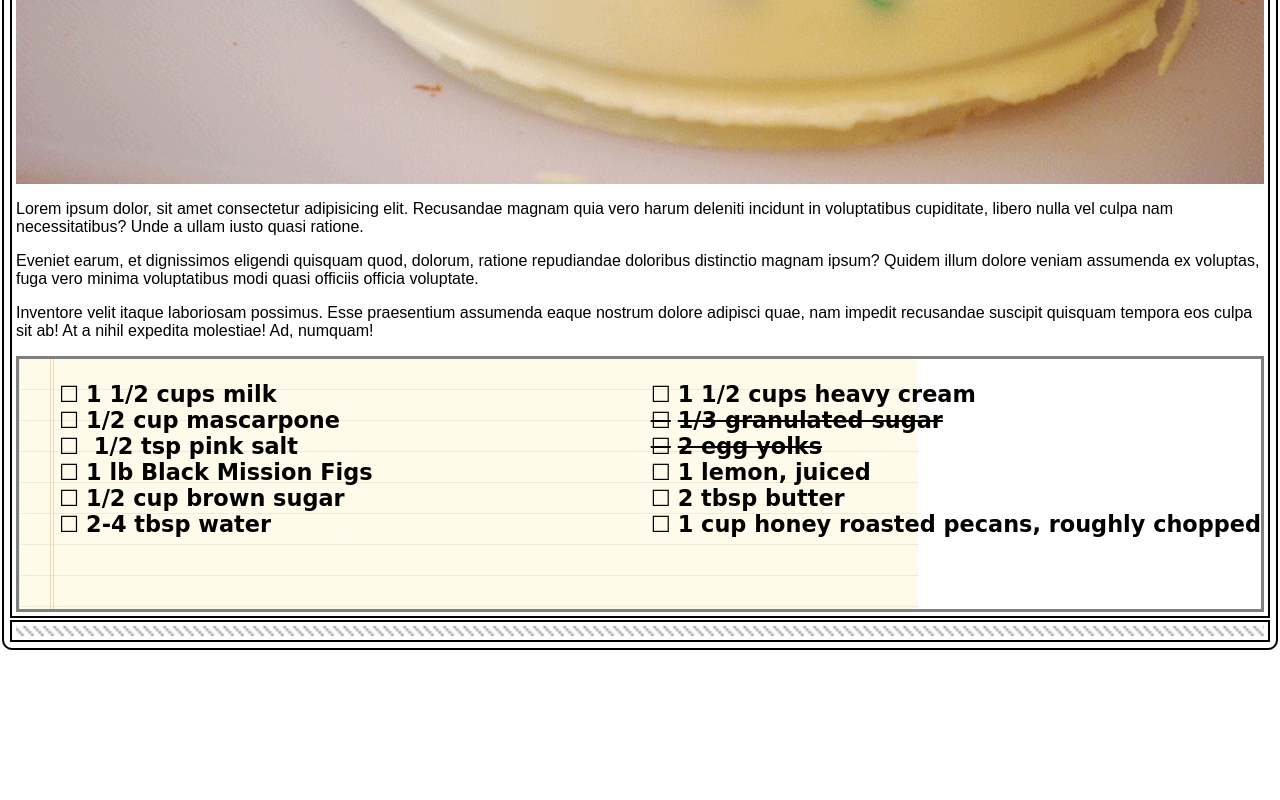
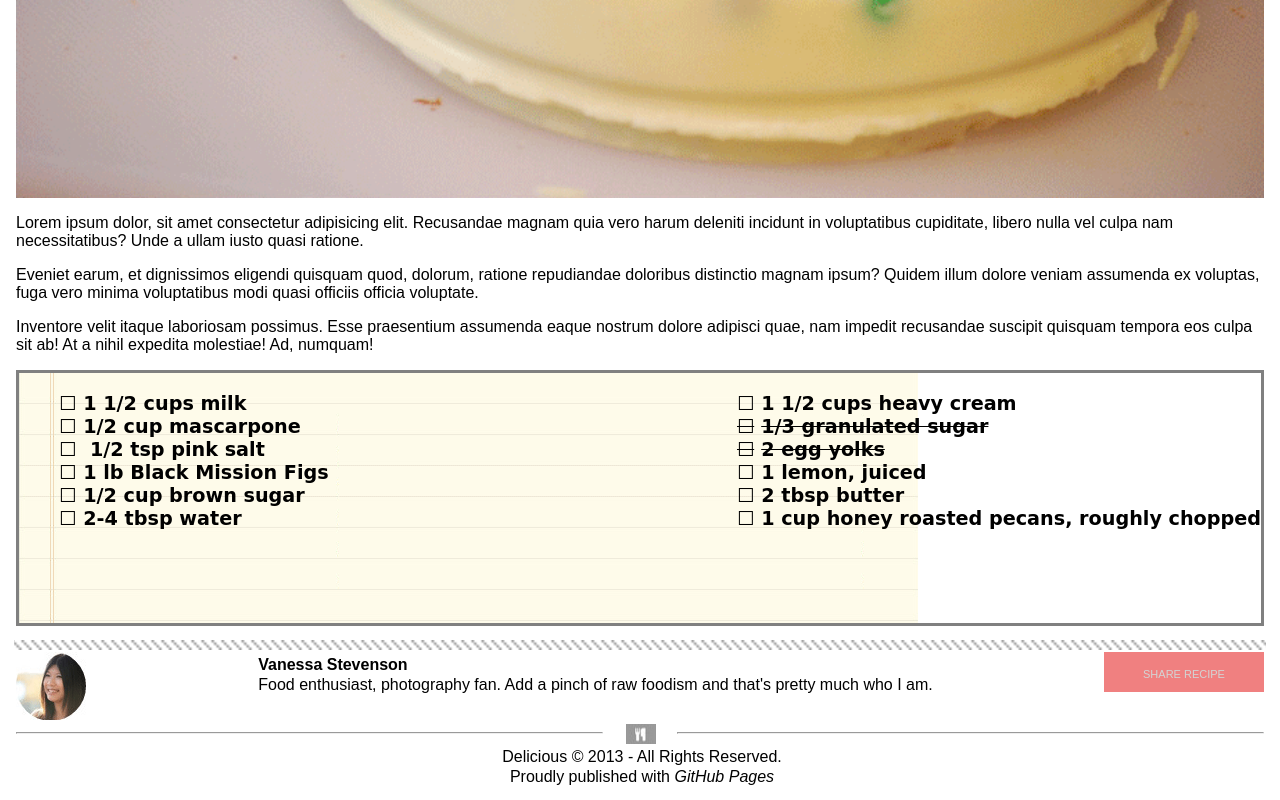
Before and after one commit to nojronatron/chocolate-pizza, a plain HTML site: page index.html in a window 1280 px wide. Shown: the part 876-1676 px from the top of the page. Before the commit the page ends 1528 px from the top, so only its background shows below. Drawn offline with Linux system fonts and the light colour scheme.

Commit message:
managed to get hrs and small logo to line up.

```diff
--- a/css/style.css
+++ b/css/style.css
@@ -3,12 +3,15 @@
 body, header, main, footer {
   font-family: Arial, Helvetica, sans-serif;
   font-size: 16px;
-  border: solid black 2px;
+  /* border: solid black 2px; */
   margin: 2px;
   padding: 4px;
 }
 body {
   border-radius: 10px;
+}
+div {
+  margin: 2px;
 }
 #cursive {
   font-family: 'Allura', cursive;
@@ -62,8 +65,56 @@
     margin-right: 7px;
 }
 ul  {
-  font-weight: bold;
+  font-size: 1.2em;
+  font-weight:bold;
 }
 .strike-me {
   text-decoration: line-through;
 }
+button {
+  background-color: lightcoral;
+  color: lightgrey;
+  padding: 8px 15px;
+  text-align: center;
+  display: inline-block;
+  font-size: 15px;
+  font-weight: thin;
+  font-variant: all-small-caps;
+  width: 160px;
+  height: 40px;
+  border: solid lightcoral 2px;
+}
+#author-name {
+  font-weight: bolder;
+}
+#author-details {
+  display: flex;
+  justify-content: space-between;
+}
+#footer-rule {
+  height: max-content;
+  display: flex;
+}
+.hr-rule {
+  height: 20px;
+  width: 50%;
+}
+#footer-logo {
+  background-image: url("../imgs/small-logo.png");
+  background-repeat: no-repeat;
+  background-position: center;
+  width: 50px;
+  height: auto;
+  padding: 10px;
+  display: inline;
+
+}
+#copyright-published {
+  width: 100%;
+}
+#copyright {
+  text-align: center;
+}
+#published {
+  text-align: center;
+}
--- a/index.html
+++ b/index.html
@@ -88,7 +88,29 @@
 
   <footer>
     <div class="horiz-bar"></div>
-
+    <div class="author-info">
+      <div id="author-details">
+        <img src="./imgs/van-pic.png" alt="Profile picture of Vanessa Stevenson" />
+        <div id="author-name-about">
+          <div id="author-name">Vanessa Stevenson</div>
+          <div id="author-about">Food enthusiast, photography fan. Add a pinch of raw foodism and that's pretty much who I am.</div>
+        </div>
+        <button>Share Recipe</button>
+      </div>
+    </div>
+    <div id="footer-rule">
+      <div class="hr-rule">
+        <hr />
+      </div>
+      <div id="footer-logo"></div>
+      <div class="hr-rule">
+        <hr />
+      </div>
+    </div>
+    <div id="copyright-published">
+      <div id="copyright">Delicious &copy; 2013 - All Rights Reserved.</div>
+      <div id="published">Proudly published with <em>GitHub Pages</em></div>
+    </div>
   </footer>
 </body>
 </html>
```
